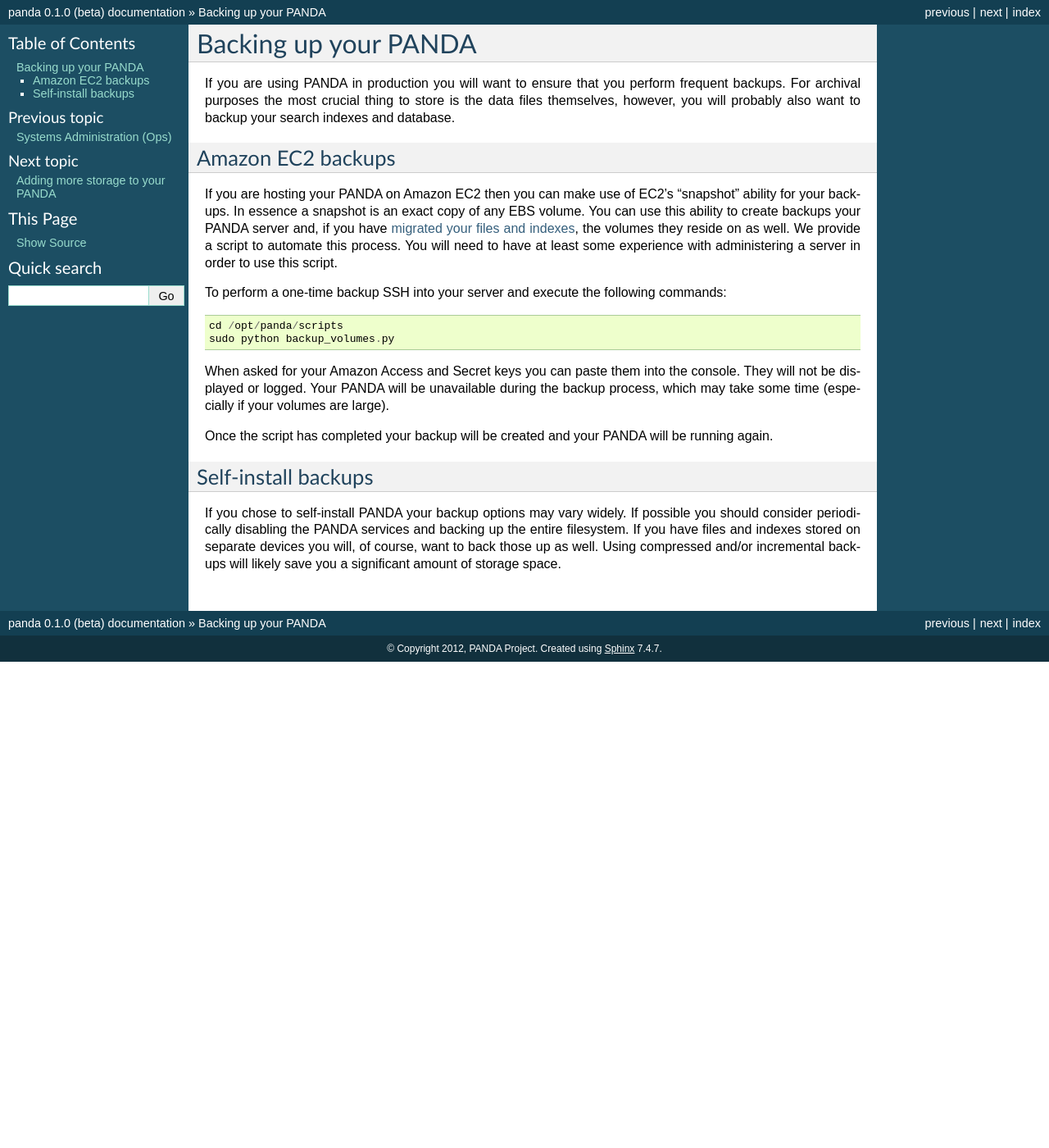
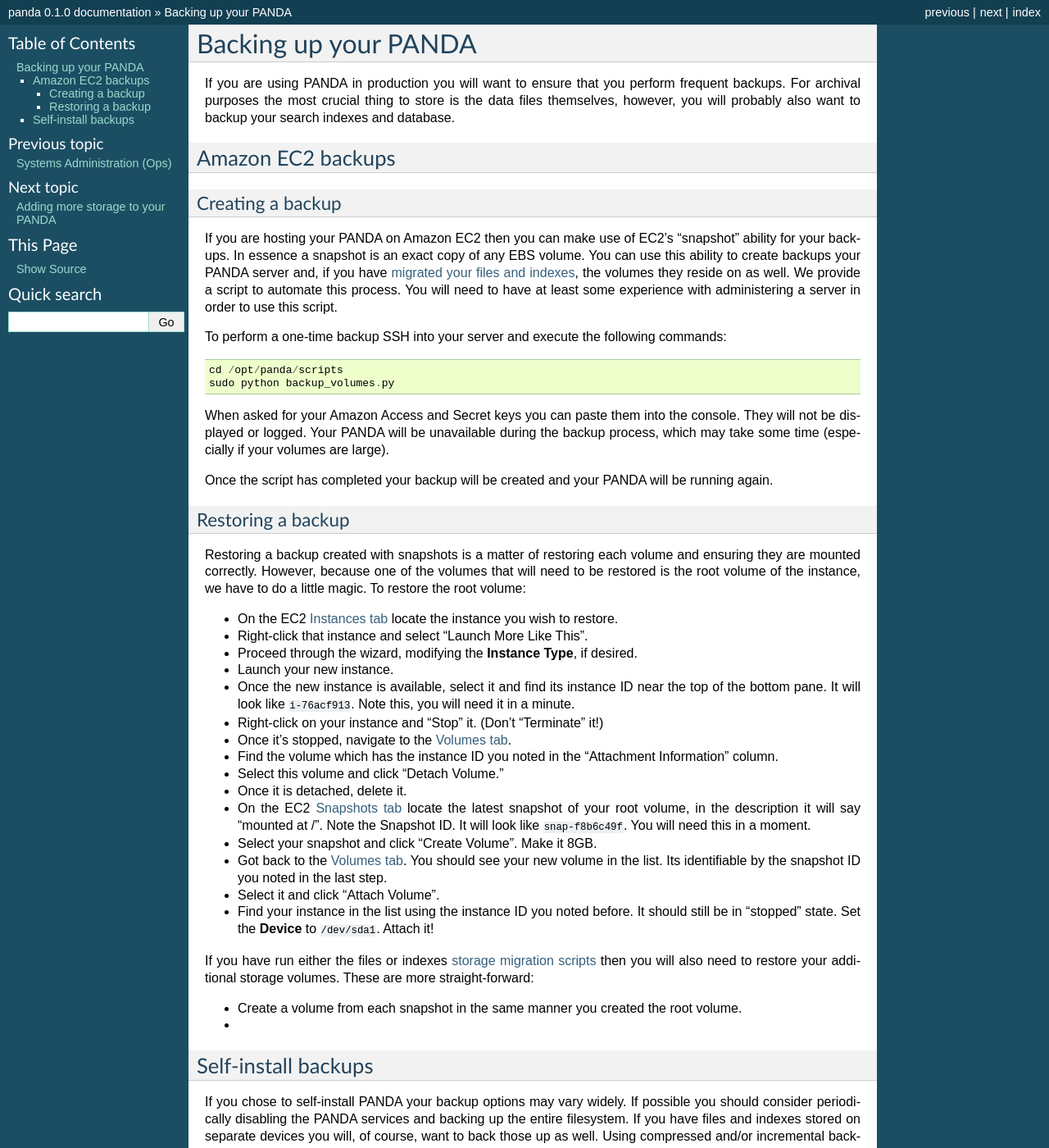
Before and after one commit to pandaproject/panda, a Sphinx documentation site: the page built from docs/backups.rst, in a window 1280 px wide and 1400 px high. Shown: the whole window at 82% size. Built offline with Sphinx 7.4.7, drawn with Linux system fonts in a browser that asks for light colours; some of the changed text lies outside the part shown.

Commit message:
Tweak backup script.

```diff
--- a/docs/amazon.rst
+++ b/docs/amazon.rst
@@ -28,7 +28,7 @@
 Method #1 - Using an AMI
 ------------------------
 
-This is the absolute simplest way to make a PANDA. Visit the `Instances tab <https://console.aws.amazon.com/ec2/home?#s=Instances>`_ and click "Launch Instance". Select "Launch Class Wizard" and click "Continue". Click the "Community AMIs" tab and search for ``ami-77ab7c1e``. It may take a moment to return a result. When it does, click "Select".
+This is the absolute simplest way to make a PANDA. Visit the `Instances tab <https://console.aws.amazon.com/ec2/home?#s=Instances>`_ and click "Launch Instance". Select "Launch Class Wizard" and click "Continue". Click the "Community AMIs" tab and search for ``ami-38cc1f51``. It may take a moment to return a result. When it does, click "Select".
 
 .. _notes above regarding instance types:
 
--- a/docs/backups.rst
+++ b/docs/backups.rst
@@ -6,6 +6,9 @@
 
 Amazon EC2 backups
 ==================
+
+Creating a backup
+-----------------
 
 If you are hosting your PANDA on Amazon EC2 then you can make use of EC2's "snapshot" ability for your backups. In essence a snapshot is an exact copy of any EBS volume. You can use this ability to create backups your PANDA server and, if you have `migrated your files and indexes <storage.rst>`_, the volumes they reside on as well. We provide a script to automate this process. You will need to have at least some experience with administering a server in order to use this script.
 
@@ -18,6 +21,32 @@
 
 Once the script has completed your backup will be created and your PANDA will be running again.
 
+Restoring a backup
+------------------
+
+Restoring a backup created with snapshots is a matter of restoring each volume and ensuring they are mounted correctly. However, because one of the volumes that will need to be restored is the root volume of the instance, we have to do a little magic. To restore the root volume:
+
+* On the EC2 `Instances tab <https://console.aws.amazon.com/ec2/home?region=us-east-1&#s=Instances>`_ locate the instance you wish to restore.
+* Right-click that instance and select "Launch More Like This".
+* Proceed through the wizard, modifying the **Instance Type**, if desired.
+* Launch your new instance.
+* Once the new instance is available, select it and find its instance ID near the top of the bottom pane. It will look like ``i-76acf913``. Note this, you will need it in a minute.
+* Right-click on your instance and "Stop" it. (Don't "Terminate" it!)
+* Once it's stopped, navigate to the `Volumes tab <https://console.aws.amazon.com/ec2/home?region=us-east-1&#s=Volumes>`_.
+* Find the volume which has the instance ID you noted in the "Attachment Information" column.
+* Select this volume and click "Detach Volume."
+* Once it is detached, delete it.
+* On the EC2 `Snapshots tab <https://console.aws.amazon.com/ec2/home?region=us-east-1&#s=Snapshots>`_ locate the latest snapshot of your root volume, in the description it will say "mounted at /". Note the Snapshot ID. It will look like ``snap-f8b6c49f``. You will need this in a moment.
+* Select your snapshot and click "Create Volume". Make it 8GB.
+* Got back to the `Volumes tab <https://console.aws.amazon.com/ec2/home?region=us-east-1&#s=Volumes>`_. You should see your new volume in the list. Its identifiable by the snapshot ID you noted in the last step.
+* Select it and click "Attach Volume".
+* Find your instance in the list using the instance ID you noted before. It should still be in "stopped" state. Set the **Device** to ``/dev/sda1``. Attach it!
+
+If you have run either the files or indexes `storage migration scripts <storage.html>`_ then you will also need to restore your additional storage volumes. These are more straight-forward:
+
+* Create a volume from each snapshot in the same manner you created the root volume.
+*
+
 Self-install backups
 ====================
 
--- a/docs/conf.py
+++ b/docs/conf.py
@@ -50,7 +50,7 @@
 # The short X.Y version.
 version = '0.1.0'
 # The full version, including alpha/beta/rc tags.
-release = '0.1.0 (beta)'
+release = '0.1.0'
 
 # The language for content autogenerated by Sphinx. Refer to documentation
 # for a list of supported languages.
--- a/docs/index.rst
+++ b/docs/index.rst
@@ -78,7 +78,7 @@
 ===============
 
 .. toctree::
-    :maxdepth: 2
+    :maxdepth: 1
 
     api.rst
 
```
Also changed, not shown: 1 other file.
